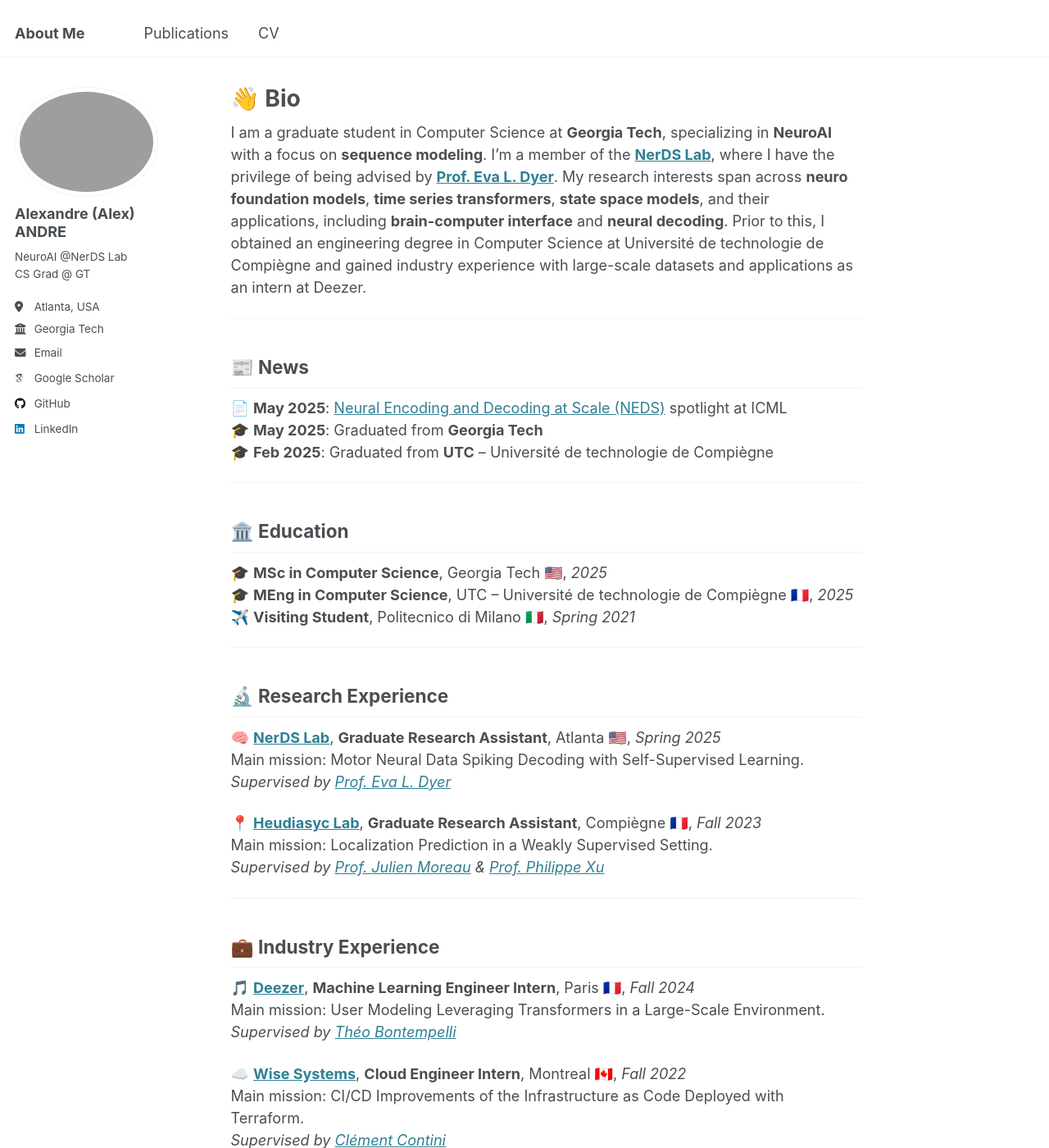
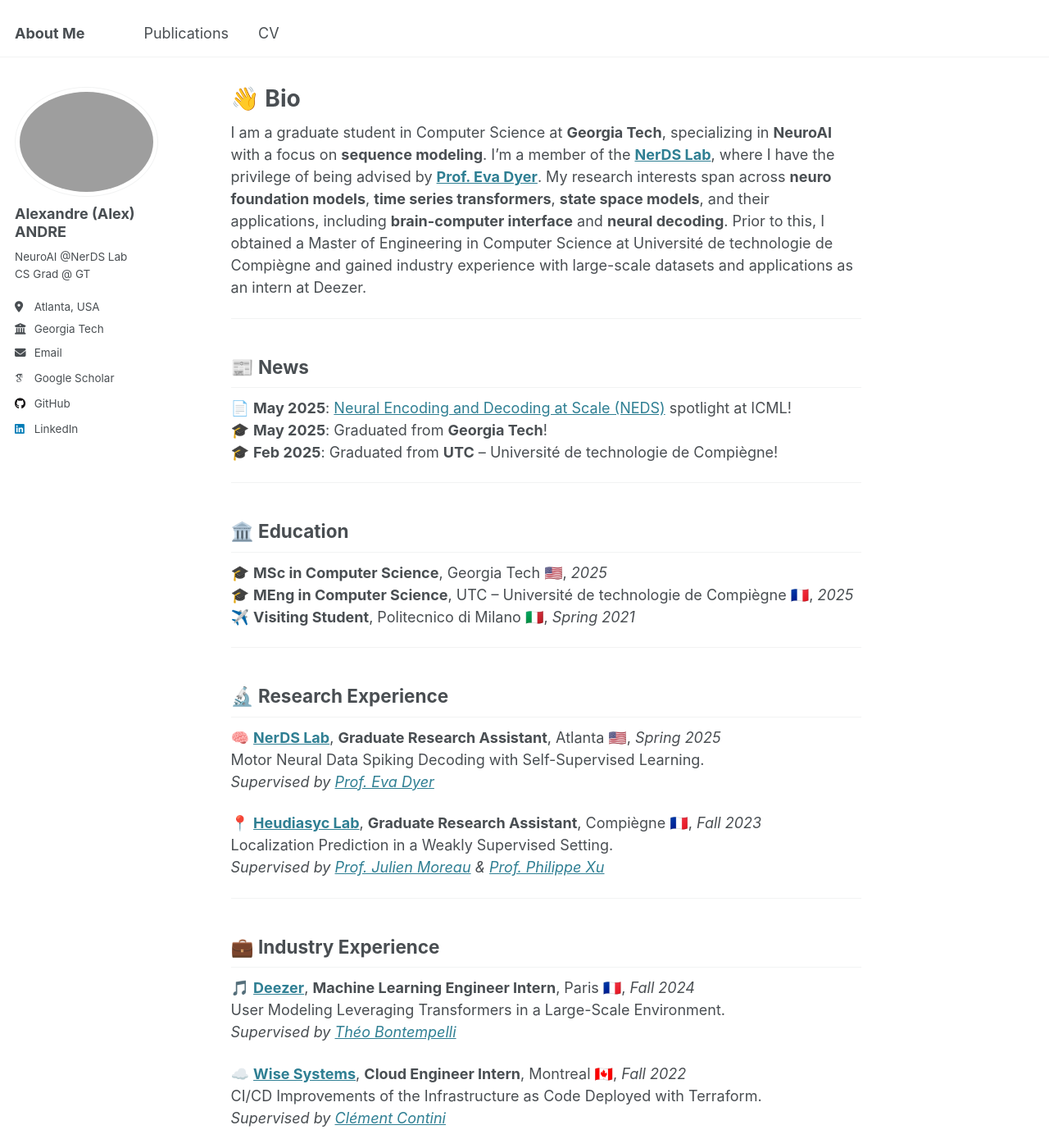
Before and after one commit to AlexandreAndr/profile, a Jekyll site: the page built from _pages/about.md, in a window 1280 px wide and 1400 px high. Shown: the whole window at 82% size. Built offline with Jekyll 4.4.1, drawn with Linux system fonts in a browser that asks for light colours; emoji names are drawn with the system emoji font; some web fonts are replaced.

Commit message:
Update about.md

```diff
--- a/_pages/about.md
+++ b/_pages/about.md
@@ -7,13 +7,13 @@
   - /about.html
 ---
 
-I am a graduate student in Computer Science at **Georgia Tech**, specializing in **NeuroAI** with a focus on **sequence modeling**. I’m a member of the **[NerDS Lab](https://dyerlab.gatech.edu/)**, where I have the privilege of being advised by **[Prof. Eva L. Dyer](https://scholar.google.com/citations?user=Sb_jcHcAAAAJ&hl)**. My research interests span across **neuro foundation models**, **time series transformers**, **state space models**, and their applications, including **brain-computer interface** and **neural decoding**. Prior to this, I obtained an engineering degree in Computer Science at Université de technologie de Compiègne and gained industry experience with large-scale datasets and applications as an intern at Deezer.
+I am a graduate student in Computer Science at **Georgia Tech**, specializing in **NeuroAI** with a focus on **sequence modeling**. I’m a member of the **[NerDS Lab](https://nerdslab.github.io/about.html)**, where I have the privilege of being advised by **[Prof. Eva Dyer](https://scholar.google.com/citations?user=Sb_jcHcAAAAJ&hl)**. My research interests span across **neuro foundation models**, **time series transformers**, **state space models**, and their applications, including **brain-computer interface** and **neural decoding**. Prior to this, I obtained a Master of Engineering in Computer Science at Université de technologie de Compiègne and gained industry experience with large-scale datasets and applications as an intern at Deezer.
 
 ---
 ## :newspaper: News
-:page_facing_up: **May 2025**: [Neural Encoding and Decoding at Scale (NEDS)](https://arxiv.org/pdf/2504.08201) spotlight at ICML
-:mortar_board: **May 2025**: Graduated from **Georgia Tech**
-:mortar_board: **Feb 2025**: Graduated from **UTC** -- Université de technologie de Compiègne
+:page_facing_up: **May 2025**: [Neural Encoding and Decoding at Scale (NEDS)](https://arxiv.org/pdf/2504.08201) spotlight at ICML!
+:mortar_board: **May 2025**: Graduated from **Georgia Tech**!
+:mortar_board: **Feb 2025**: Graduated from **UTC** -- Université de technologie de Compiègne!
 
 ---
 ## :classical_building: Education
@@ -24,19 +24,19 @@
 ---
 ## :microscope: Research Experience
 :brain: **[NerDS Lab](https://dyerlab.gatech.edu/)**, **Graduate Research Assistant**, Atlanta :us:, *Spring 2025*
-Main mission: Motor Neural Data Spiking Decoding with Self-Supervised Learning.
-*Supervised by [Prof. Eva L. Dyer](https://scholar.google.com/citations?user=Sb_jcHcAAAAJ&hl)*
+Motor Neural Data Spiking Decoding with Self-Supervised Learning.
+*Supervised by [Prof. Eva Dyer](https://scholar.google.com/citations?user=Sb_jcHcAAAAJ&hl)*
 
 :round_pushpin: **[Heudiasyc Lab](https://www.hds.utc.fr/en/)**, **Graduate Research Assistant**, Compiègne :fr:, *Fall 2023*
-Main mission: Localization Prediction in a Weakly Supervised Setting.
+Localization Prediction in a Weakly Supervised Setting.
 *Supervised by [Prof. Julien Moreau](https://www.hds.utc.fr/~moreajul/dokuwiki/) & [Prof. Philippe Xu](https://perso.ensta-paris.fr/~philippe.xu/)*
 
 ---
 ## :briefcase: Industry Experience
 :musical_note: **[Deezer](https://www.deezer.com/)**, **Machine Learning Engineer Intern**, Paris :fr:, *Fall 2024*
-Main mission: User Modeling Leveraging Transformers in a Large-Scale Environment.
+User Modeling Leveraging Transformers in a Large-Scale Environment.
 *Supervised by [Théo Bontempelli](https://scholar.google.com/citations?user=7wlFpDwAAAAJ&hl)*
 
 :cloud: **[Wise Systems](https://www.wisesystems.com/)**, **Cloud Engineer Intern**, Montreal :canada:, *Fall 2022*
-Main mission: CI/CD Improvements of the Infrastructure as Code Deployed with Terraform.
+CI/CD Improvements of the Infrastructure as Code Deployed with Terraform.
 *Supervised by [Clément Contini](https://www.linkedin.com/in/clement-contini/?locale=en_US)*
```
